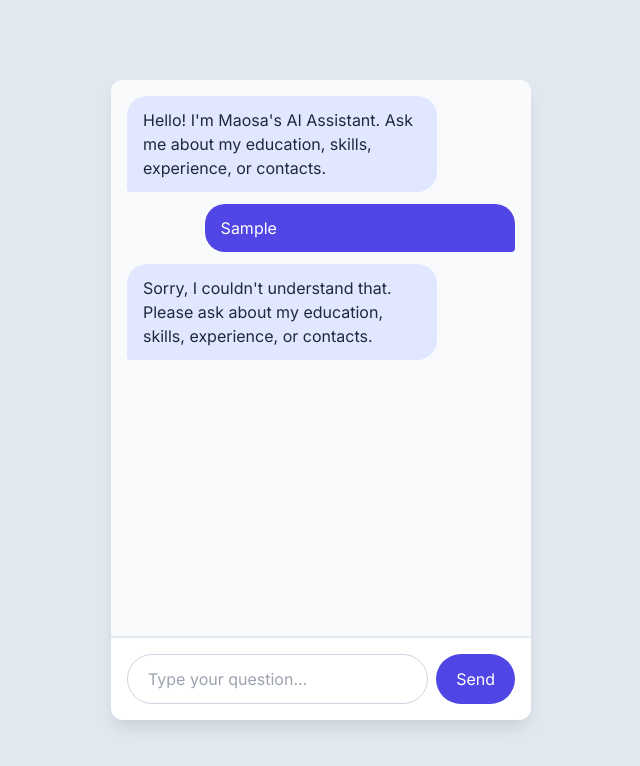
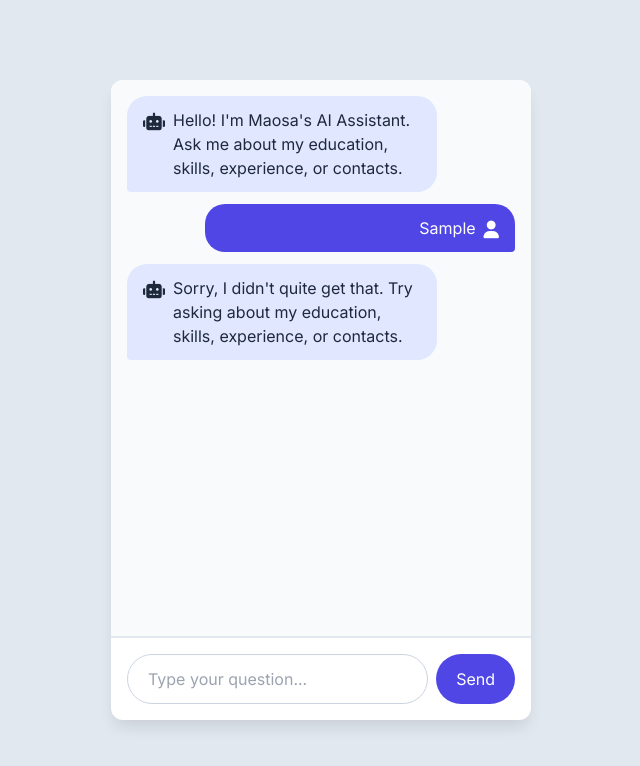
Before and after one commit to Moswettta/simple-chatbot, a plain HTML site: page index.html in a window 1280 px wide. Both pictures are taken after typing "Sample" into the empty fields and a click on the button "Send". Shown: the whole page, without its empty margins (319-959 px from the left). Drawn offline with nearby package versions, Linux system fonts and the light colour scheme.

Commit message:
Update index.html

```diff
--- a/index.html
+++ b/index.html
@@ -6,12 +6,15 @@
 <title>Maosa AI Chatbot</title>
 <script src="https://cdn.tailwindcss.com"></script>
 <link href="https://fonts.googleapis.com/css2?family=Inter:wght@300;400;600;700&display=swap" rel="stylesheet">
+<link rel="stylesheet" href="https://cdnjs.cloudflare.com/ajax/libs/font-awesome/6.0.0-beta3/css/all.min.css">
 <style>
     body { font-family:'Inter',sans-serif; background:#e2e8f0; display:flex; justify-content:center; align-items:center; height:100vh; margin:0;}
     .chat-container { background:#fff; border-radius:12px; box-shadow:0 10px 15px -3px rgba(0,0,0,0.1); width:100%; max-width:420px; height:80vh; display:flex; flex-direction:column; overflow:hidden;}
     .chat-messages { flex-grow:1; padding:1rem; overflow-y:auto; background:#f8fafc; border-bottom:1px solid #e2e8f0;}
-    .message { max-width:80%; padding:0.75rem 1rem; border-radius:1.25rem; margin-bottom:0.75rem; word-wrap:break-word;}
-    .message.user {background:#4f46e5; color:#fff; margin-left:auto; border-bottom-right-radius:0.25rem;}
+    .message { max-width:80%; padding:0.75rem 1rem; border-radius:1.25rem; margin-bottom:0.75rem; word-wrap:break-word; display:flex; align-items:flex-start;}
+    .message span i { font-size:1.1rem; vertical-align:middle; margin-right:0.5rem;}
+    .message.user {background:#4f46e5; color:#fff; margin-left:auto; border-bottom-right-radius:0.25rem; flex-direction:row-reverse;}
+    .message.user span i { margin-left:0.5rem; margin-right:0;}
     .message.bot {background:#e0e7ff; color:#1e293b; margin-right:auto; border-bottom-left-radius:0.25rem;}
     .chat-input { display:flex; padding:1rem; border-top:1px solid #e2e8f0;}
     .chat-input input { flex-grow:1; border:1px solid #cbd5e1; border-radius:9999px; padding:0.75rem 1.25rem; outline:none;}
@@ -23,7 +26,7 @@
 <body>
 <div class="chat-container">
     <div class="chat-messages" id="chat-messages">
-        <div class="message bot">Hello! I'm Maosa's AI Assistant. Ask me about my education, skills, experience, or contacts.</div>
+        <div class="message bot"><span><i class="fas fa-robot"></i></span>Hello! I'm Maosa's AI Assistant. Ask me about my education, skills, experience, or contacts.</div>
     </div>
     <div class="chat-input">
         <input type="text" id="user-input" placeholder="Type your question..." autocomplete="off">
@@ -36,7 +39,7 @@ const chatMessages = document.getElementById('chat-messages');
 const userInput = document.getElementById('user-input');
 const sendButton = document.getElementById('send-button');
 
-// Your CV data stored as JSON
+// CV data
 const cvData = {
     name: "Benjamin Maosa Mosweta",
     email: "benjaminmosweta@gmail.com",
@@ -68,30 +71,48 @@ const cvData = {
     ]
 };
 
-// Simple matching based on keywords
+// Keywords mapping
+const keywordMap = [
+    { keywords: ["name", "who are you"], response: () => `My name is ${cvData.name}.` },
+    { keywords: ["email", "gmail"], response: () => `You can reach me at ${cvData.email}.` },
+    { keywords: ["phone", "mobile", "contact"], response: () => `My phone number is ${cvData.phone}.` },
+    { keywords: ["address", "live", "location"], response: () => `I live at ${cvData.address}.` },
+    { keywords: ["education", "school", "study", "degree", "diploma", "certificate"], response: () =>
+        `Here’s my education:<br>${cvData.education.join("<br>")}` },
+    { keywords: ["skill", "know", "competency"], response: () =>
+        `These are my core skills:<br>${cvData.skills.join(", ")}` },
+    { keywords: ["experience", "job", "work", "position"], response: () =>
+        `Here’s my work experience:<br>${cvData.experience.join("<br>")}` },
+    { keywords: ["reference", "referee"], response: () =>
+        `Here are my references:<br>${cvData.references.join("<br>")}` }
+];
+
+// Smart matching
 function getResponse(message) {
     const msg = message.toLowerCase();
-    if (msg.includes("name")) return `My name is ${cvData.name}.`;
-    if (msg.includes("email")) return `You can reach me at ${cvData.email}.`;
-    if (msg.includes("phone") || msg.includes("contact")) return `My phone is ${cvData.phone}.`;
-    if (msg.includes("address")) return `My address is ${cvData.address}.`;
-    if (msg.includes("education") || msg.includes("study")) return `Here's my education background:<br>${cvData.education.join("<br>")}`;
-    if (msg.includes("skill") || msg.includes("competencies")) return `These are my core skills:<br>${cvData.skills.join(", ")}`;
-    if (msg.includes("experience") || msg.includes("work")) return `Here’s my work experience:<br>${cvData.experience.join("<br>")}`;
-    if (msg.includes("reference")) return `Here are some of my references:<br>${cvData.references.join("<br>")}`;
-    return "Sorry, I couldn't understand that. Please ask about my education, skills, experience, or contacts.";
+    for (let entry of keywordMap) {
+        if (entry.keywords.some(k => msg.includes(k))) {
+            return entry.response();
+        }
+    }
+    return "Sorry, I didn't quite get that. Try asking about my education, skills, experience, or contacts.";
 }
 
-// Append messages to chat
+// Append message
 function appendMessage(sender, text) {
     const msgDiv = document.createElement('div');
     msgDiv.classList.add('message', sender);
-    msgDiv.innerHTML = text;
+
+    const icon = sender === 'user'
+        ? '<span><i class="fas fa-user"></i></span>'
+        : '<span><i class="fas fa-robot"></i></span>';
+
+    msgDiv.innerHTML = icon + text;
     chatMessages.appendChild(msgDiv);
     chatMessages.scrollTop = chatMessages.scrollHeight;
 }
 
-// Send message handler
+// Handle sending
 function sendMessage() {
     const text = userInput.value.trim();
     if (!text) return;
@@ -100,7 +121,7 @@ function sendMessage() {
     setTimeout(() => {
         const reply = getResponse(text);
         appendMessage('bot', reply);
-    }, 500); // simulate delay
+    }, 500);
 }
 
 sendButton.addEventListener('click', sendMessage);
```
